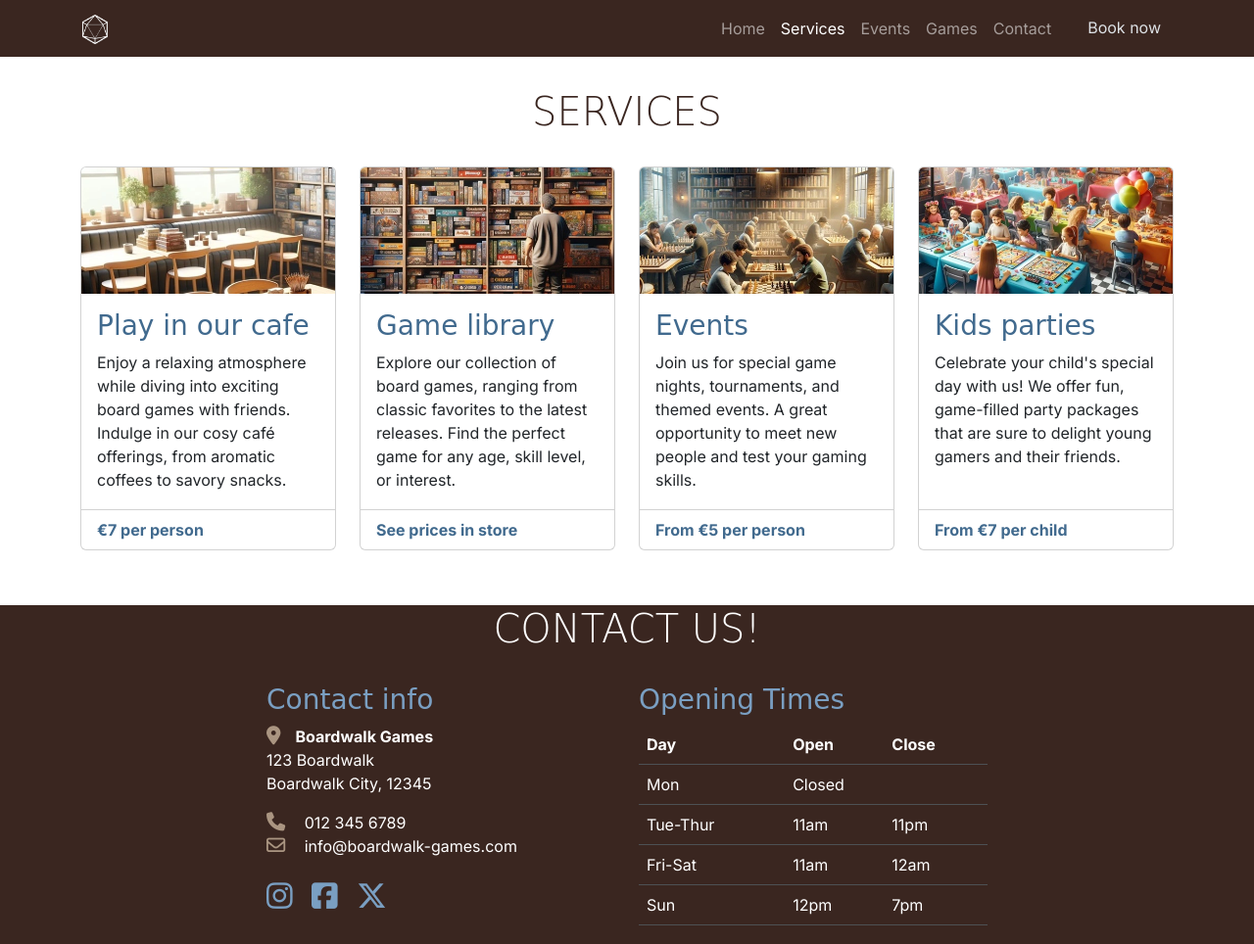
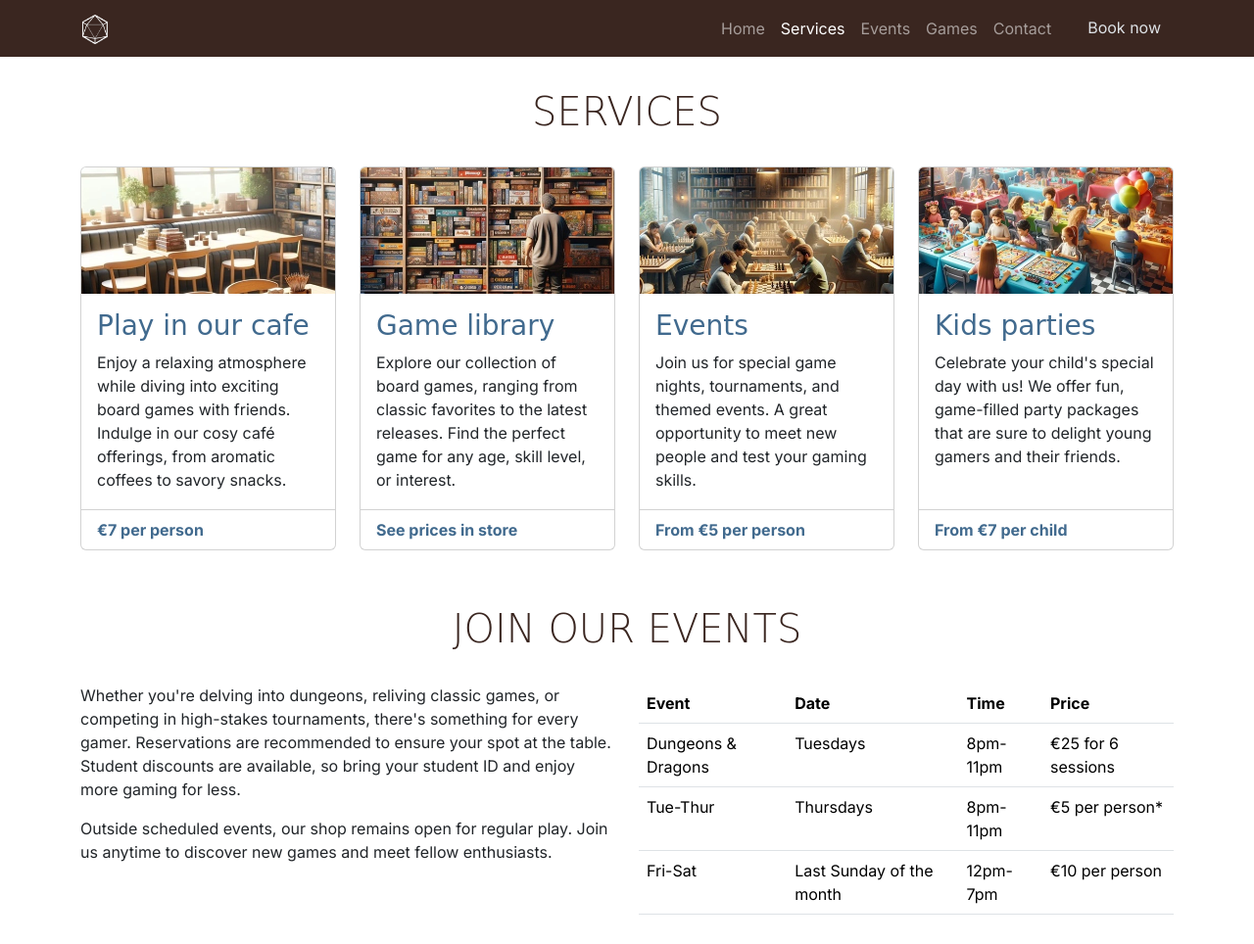
Before and after one commit to mogr20/boardwalk-games, a plain HTML site: page services.html in a window 1280 px wide. Shown: the top 964 px of the page at 98% size. Drawn offline with nearby package versions, Linux system fonts and the light colour scheme; a web font is replaced by a local one.

Commit message:
adding events and pricing

```diff
--- a/services.html
+++ b/services.html
@@ -185,6 +185,54 @@
                 </div>
             </div>
         </section>
+        <section id="events" class="container section">
+            <div class="row">
+                <div class="col-12 text-center">
+                    <h2 class="display-6">Join our events</h2>
+                </div>
+                <div class="col-12 col-xl-6">
+                    <p>Whether you're delving into dungeons, reliving classic games, or competing in high-stakes
+                        tournaments, there's something for every gamer. Reservations are recommended to ensure your spot
+                        at the table. Student discounts are available, so bring your student ID and enjoy more gaming
+                        for less.</p>
+                    <p>Outside scheduled events, our shop remains open for regular play. Join us anytime to discover new
+                        games and meet fellow enthusiasts.</p>
+                </div>
+                <div class="col-12 col-xl-6">
+                    <table class="table">
+                        <thead>
+                            <tr>
+                                <th scope="col">Event</th>
+                                <th scope="col">Date</th>
+                                <th scope="col">Time</th>
+                                <th scope="col">Price</th>
+                            </tr>
+                        </thead>
+                        <tbody>
+                            <tr>
+                                <td scope="row">Dungeons & Dragons</td>
+                                <td>Tuesdays</td>
+                                <td>8pm-11pm</td>
+                                <td>€25 for 6 sessions</td>
+                            </tr>
+                            <tr>
+                                <td scope="row">Tue-Thur</td>
+                                <td>Thursdays</td>
+                                <td>8pm-11pm</td>
+                                <td>€5 per person*</td>
+                            </tr>
+                            <tr>
+                                <td scope="row">Fri-Sat</td>
+                                <td>Last Sunday of the month</td>
+                                <td>12pm-7pm</td>
+                                <td>€10 per person</td>
+                            </tr>
+                        </tbody>
+                    </table>
+
+                </div>
+            </div>
+        </section>
     </main>
 
     <!-- Footer/contact section -->
```
